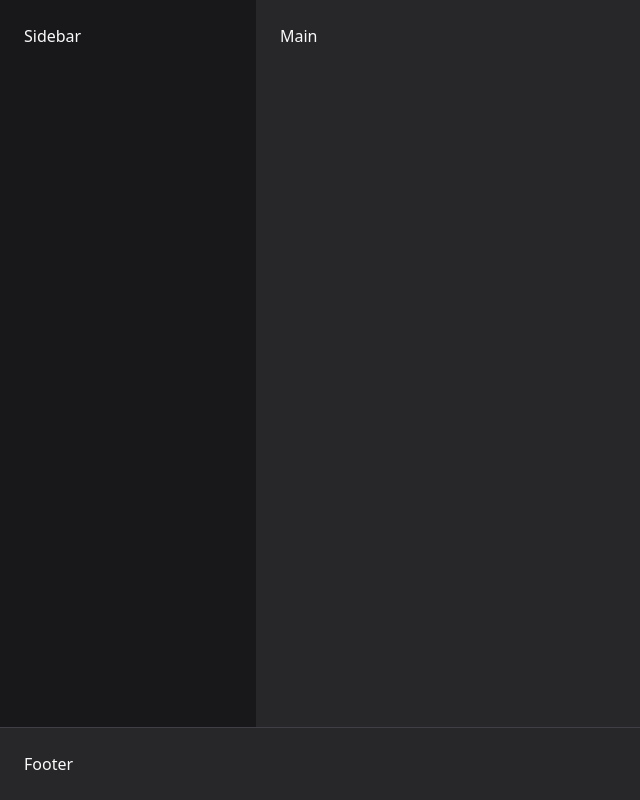
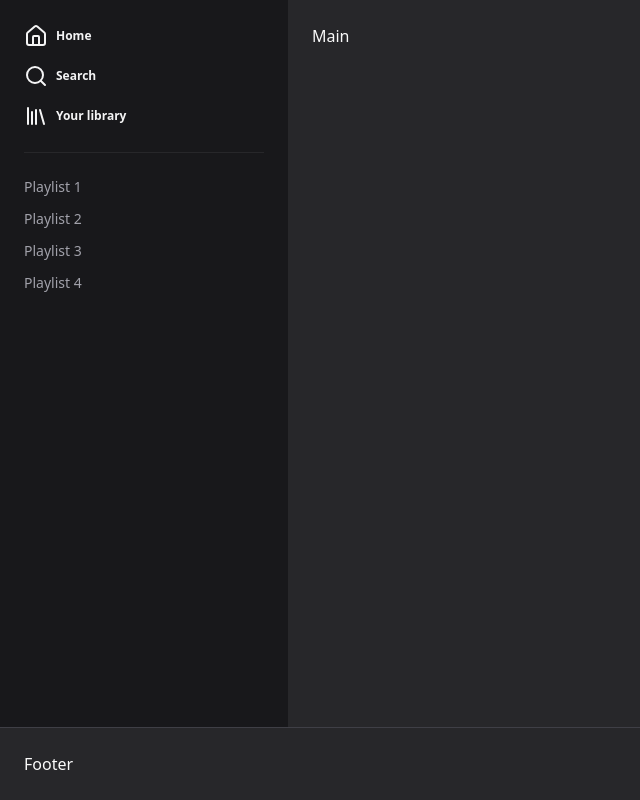
Before and after one commit to fmatheusog/spotify_clone, a Next.js app: page / in a window 1280 px wide. Shown: the whole page, without its empty margins (0-640 px from the left). Built offline with nearby package versions, Linux system fonts and the light colour scheme.

Commit message:
feat: implements sidebar elements

```diff
--- a/src/app/page.tsx
+++ b/src/app/page.tsx
@@ -1,8 +1,44 @@
+import {
+  Home as HomeIcon,
+  Search as SearchIcon,
+  Library as LibraryIcon,
+} from "lucide-react";
+
 export default function Home() {
   return (
     <div className="h-screen flex flex-col">
       <div className="flex flex-1">
-        <aside className="w-64 bg-zinc-900 p-6">Sidebar</aside>
+        <aside className="w-72 bg-zinc-900 p-6">
+          <nav className="space-y-4">
+            <a className="flex items-center gap-2 text-xs font-semibold text-zinc-100">
+              <HomeIcon />
+              Home
+            </a>
+            <a className="flex items-center gap-2 text-xs font-semibold text-zinc-100">
+              <SearchIcon />
+              Search
+            </a>
+            <a className="flex items-center gap-2 text-xs font-semibold text-zinc-100">
+              <LibraryIcon />
+              Your library
+            </a>
+          </nav>
+
+          <nav className="mt-6 pt-6 border-t border-zinc-800 flex flex-col gap-3">
+            <a className="text-sm text-zinc-400 hover:text-zinc-100">
+              Playlist 1
+            </a>
+            <a className="text-sm text-zinc-400 hover:text-zinc-100">
+              Playlist 2
+            </a>
+            <a className="text-sm text-zinc-400 hover:text-zinc-100">
+              Playlist 3
+            </a>
+            <a className="text-sm text-zinc-400 hover:text-zinc-100">
+              Playlist 4
+            </a>
+          </nav>
+        </aside>
         <main className="flex-1 p-6">Main</main>
       </div>
       <footer className="bg-zinc-800 border-t border-zinc-700 p-6">
```
Also changed, not shown: package.json (+6 -5 lines), 1 other file (tests, documents, lock files or other folders).
